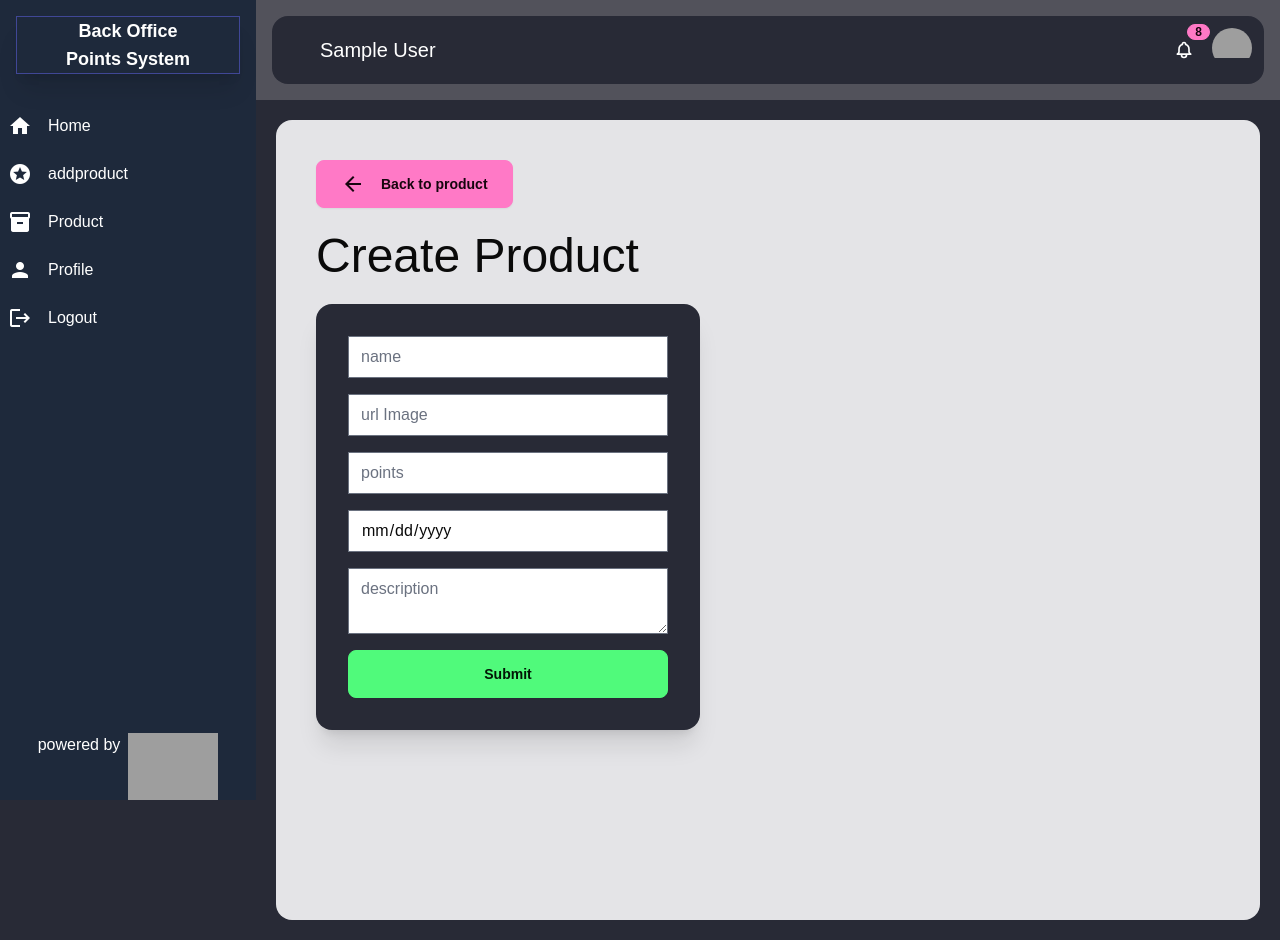
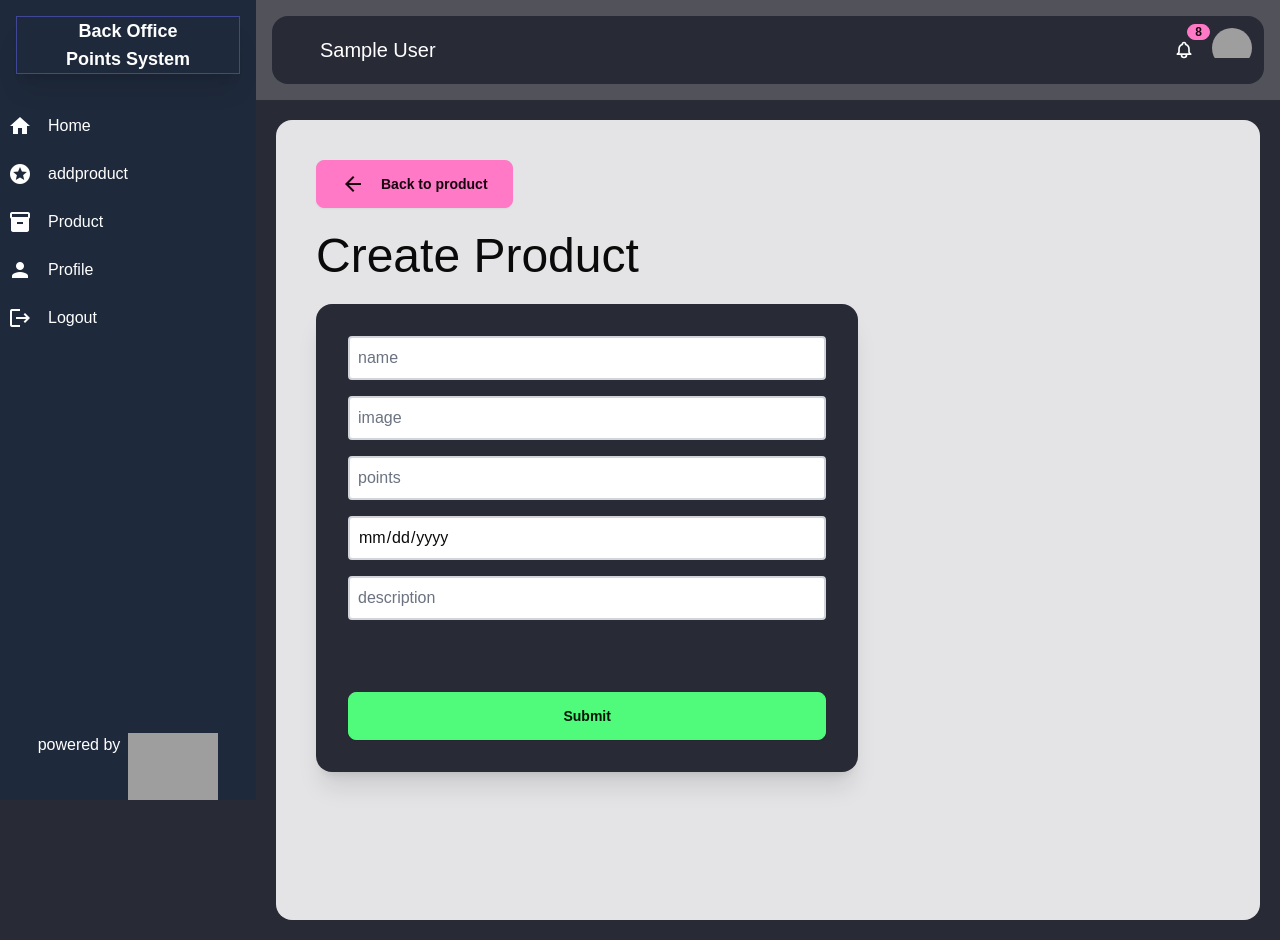
Before and after one commit to nut2567/point_system_backoffice, a Next.js app: page /addproduct in a window 1280 px wide. Built offline with nearby package versions, Linux system fonts and the light colour scheme; no server answers; sample sign-in values are in the browser's storage; grey boxes are pictures that could not be loaded.

Commit message:
sestion timeout 60*60 inpit valudate add product ProtectedPage show dialog  Session หมดอายุแล้ว

```diff
--- /dev/null
+++ b/src/app/(page)/addproduct/Toast.jsx
@@ -0,0 +1,26 @@
+// components/Toast.js
+import { useEffect } from "react";
+
+const Toast = ({ message, show, onClose }) => {
+  useEffect(() => {
+    if (show) {
+      const timer = setTimeout(() => {
+        onClose(); // ทำให้ข้อความเลือนหายไปหลัง 5 วินาที
+      }, 500);
+
+      return () => clearTimeout(timer); // ล้าง timer เมื่อ component ถูก unmount หรือเมื่อ show เปลี่ยนค่า
+    }
+  }, [show, onClose]);
+
+  return (
+    <div
+      className={` text-red-600 px-4 py-2 rounded-md shadow-lg transition-opacity duration-500 ${
+        show ? "opacity-100" : "opacity-0"
+      }`}
+    >
+      {message}
+    </div>
+  );
+};
+
+export default Toast;
--- a/src/app/(page)/addproduct/page.jsx
+++ b/src/app/(page)/addproduct/page.jsx
@@ -1,72 +1,80 @@
 "use client";
 
 import axios from "axios";
-import { useState, useEffect } from "react";
+import { useState, useEffect, useRef } from "react";
 import Link from "next/link";
 import { useRouter } from "next/navigation";
 import { useSession } from "next-auth/react";
 import Image from "next/image";
 
+import Toast from "./Toast";
 export default function MyComponent({ searchParams }) {
-  const [description, setDescription] = useState("");
-  const [name, setName] = useState("");
-  const [points, setPoints] = useState("");
-  const [expiryDate, setExpiryDate] = useState("");
-  const [image, setImage] = useState("");
-  const [valid, setValid] = useState(true); // แก้ไขชื่อฟังก์ชัน state ให้ถูกต้อง
-
+  const [formData, setFormData] = useState({
+    name: "",
+    image: "",
+    points: "",
+    expiryDate: "",
+    description: "",
+  });
+  const [valid, setValid] = useState(true);
   const [idProduct, setIdProduct] = useState(searchParams.product);
   const router = useRouter();
+  const { data: session } = useSession();
 
-  const { data: session } = useSession();
+  const [showToast, setShowToast] = useState(false);
 
   const getProductByID = () => {
     axios
       .get(`/api/addproduct/${idProduct}`)
       .then((response) => {
-        console.log(response.data);
         const data = response.data.product;
-        setDescription(data.description || "");
-        setName(data.name || "");
-        setPoints(data.points || "");
-        setExpiryDate(data.expiryDate || "");
-        setImage(data.image || "");
+        setFormData({
+          name: data.name || "",
+          image: data.image || "",
+          points: data.points || "",
+          expiryDate: data.expiryDate || "",
+          description: data.description || "",
+        });
       })
-      .catch((error) => {
-        console.error("Error submitting data: ", error);
-      });
+      .catch((error) => console.error("Error fetching data:", error));
   };
 
   useEffect(() => {
-    console.log("searchParams", searchParams.product);
-    if (searchParams.product) {
-      getProductByID();
+    if (searchParams.product) getProductByID();
+  }, []);
+
+  const checkImageValidity = async (url) => {
+    try {
+      if (url && (url.startsWith("http://") || url.startsWith("https://"))) {
+        const response = await fetch(url, { method: "HEAD" });
+        return (
+          response.ok && response.headers.get("Content-Type").includes("image")
+        );
       }
-  }, []);
+    } catch (error) {
+      console.error("Invalid image URL:", error);
+    }
+    return false;
+  };
 
   const formSubmitAddProduct = async (e) => {
     e.preventDefault();
-    if (!name || !description || !points) {
-      console.log("Please fill all fields");
+    const { name, image, points, expiryDate, description } = formData;
+
+    if (!name || !description || !points || !expiryDate || !image) {
+      setValid(false);
+      return;
+    }
+
+    if (!(await checkImageValidity(image))) {
       setValid(false);
       return;
     }
 
     axios
-      .post(`/api/addproduct/${idProduct || ""}`, {
-        name,
-        image,
-        points,
-        expiryDate,
-        description,
-      })
-      .then((response) => {
-        console.log(response.data);
-        document.getElementById("my_modal_2").showModal();
-      })
-      .catch((error) => {
-        console.error("Error submitting data: ", error);
-      });
+      .post(`/api/addproduct/${idProduct || ""}`, formData)
+      .then(() => document.getElementById("afterSaveSuccess").showModal())
+      .catch((error) => console.error("Error submitting data:", error));
   };
 
   const afterSaveSuccess = () => {
@@ -76,26 +84,39 @@ export default function MyComponent({ searchParams }) {
 
   return (
     <div className="w-full px-10">
-      <dialog id="my_modal_2" className="modal">
+      <dialog id="afterSaveSuccess" className="modal">
         <div className="modal-box">
           <h3 className="font-bold text-lg">แจ้งเตือน</h3>
+          {formData.image ? (
+            <div>
               <p className="py-4">บันทึกเรียบร้อย</p>
               <div className="modal-action">
-            <form onSubmit={afterSaveSuccess} method="dialog">
-              <button className="btn">Close</button>
-            </form>
+                <button onClick={afterSaveSuccess} className="btn">
+                  Close
+                </button>
               </div>
+            </div>
+          ) : (
+            <div>
+              <p className="py-4">Error checking image URL</p>
+              <div className="modal-action">
+                <button className="btn" method="dialog">
+                  Close
+                </button>
+              </div>
+            </div>
+          )}
         </div>
       </dialog>
 
+      <Link href="/product">
         <button className="btn btn-primary">
-        <Link href="/product">
           <div className="flex items-center justify-center p-2 rounded">
             <i className="material-icons mr-2">arrow_back</i>
             <span className="ml-2">Back to product</span>
           </div>
+        </button>
       </Link>
-      </button>
 
       <p className="my-6 text-left text-5xl">
         {!idProduct ? "Create Product" : "Edit Product"}
@@ -103,39 +124,29 @@ export default function MyComponent({ searchParams }) {
 
       {session ? (
         <div>
-          <div className="card bg-base-100 w-96 shadow-xl ">
-            <form onSubmit={formSubmitAddProduct} action="">
+          <div className="card bg-base-100 w-3/5 shadow-xl">
+            <form onSubmit={formSubmitAddProduct}>
               <div className="card-body gap-4 flex flex-nowrap">
+                {["name", "image", "points", "expiryDate", "description"].map(
+                  (field) => (
                     <input
-                  value={name}
-                  onChange={(e) => setName(e.target.value)}
-                  type="text"
-                  placeholder="name"
+                      key={field}
+                      value={formData[field]}
+                      onChange={(e) =>
+                        setFormData({ ...formData, [field]: e.target.value })
+                      }
+                      type={field === "expiryDate" ? "date" : "text"}
+                      placeholder={field}
+                      className={`border-2 p-2 w-full rounded ${!valid && !formData[field] ? "border-red-500" : "border-gray-300"}`}
                     />
-                <input
-                  value={image}
-                  onChange={(e) => setImage(e.target.value)}
-                  type="text"
-                  placeholder="url Image"
+                  )
+                )}
+                <Toast
+                  message="Please fill all fields correctly!"
+                  show={!valid}
+                  onClose={() => setValid(true)}
                 />
-                <input
-                  value={points}
-                  onChange={(e) => setPoints(e.target.value)}
-                  type="text"
-                  placeholder="points"
-                />
-                <input
-                  value={expiryDate}
-                  onChange={(e) => setExpiryDate(e.target.value)}
-                  type="date"
-                  placeholder="expiry date"
-                />
-                <textarea
-                  value={description}
-                  onChange={(e) => setDescription(e.target.value)}
-                  placeholder="description"
-                ></textarea>
-                {!valid && <p className="text-red-600">input invalid</p>}
+
                 <button type="submit" className="btn btn-success">
                   Submit
                 </button>
@@ -147,16 +158,6 @@ export default function MyComponent({ searchParams }) {
         <div className="flex-col text-center flex items-center justify-center h-dvh">
           <p>Not signed in</p>
           <span className="loading loading-spinner loading-lg text-info"></span>
-          <div className="flex w-52 flex-col gap-4">
-            <div className="flex items-center gap-4">
-              <div className="skeleton h-16 w-16 shrink-0 rounded-full"></div>
-              <div className="flex flex-col gap-4">
-                <div className="skeleton h-4 w-20"></div>
-                <div className="skeleton h-4 w-28"></div>
-              </div>
-            </div>
-            <div className="skeleton h-32 w-full"></div>
-          </div>
         </div>
       )}
     </div>
--- a/src/app/api/auth/[...nextauth]/route.js
+++ b/src/app/api/auth/[...nextauth]/route.js
@@ -24,10 +24,15 @@ export const authOptions = {
     ],
     session: {
         strategy: "jwt",
+        maxAge: 60 * 60, // 1 ชั่วโมง
+    updateAge: 15 * 60, // ขยายเวลาอีก 15 นาทีเมื่อมีการใช้งาน
     },
     secret: process.env.SESSION_SECRET,
     pages: {
         signIn: "/",
+    },
+    jwt: {
+      maxAge: 60 * 3,
     },
     callbacks:{
        jwt : async ({token, user, account, profile, isNewUser}) => {
--- a/src/app/layouts/MainLayout.jsx
+++ b/src/app/layouts/MainLayout.jsx
@@ -1,18 +1,15 @@
 "use client"; // ทำให้คอมโพเนนต์นี้ทำงานใน Client Side
-import { useEffect, useState } from 'react'; // นำเข้า useEffect และ useState จาก react
+import { useEffect, useState } from "react"; // นำเข้า useEffect และ useState จาก react
 import localFont from "next/font/local";
 import Image from "next/image";
 import "../globals.css";
 import Link from "next/link";
-import Headerbar from './Headerbar';
-import SideNavigation from './SideNavigation';
+import Headerbar from "./Headerbar";
+import SideNavigation from "./SideNavigation";
 
-import ProtectedPage from '../components/protectedPage';
-
+import ProtectedPage from "../components/protectedPage";
 
 export default function RootLayout({ children }) {
-
-
   const [sidebarOpen, setSidebarOpen] = useState(false); // ตัวแปรเพื่อจัดการการเปิด/ปิดของ Sidebar
   const [mobile, setMobile] = useState(false); // ตัวแปรเพื่อเช็คว่ากำลังอยู่ในโหมดมือถือหรือไม่
 
@@ -30,31 +27,29 @@ export default function RootLayout({ children }) {
   useEffect(() => {
     checkScreenSize();
     window.addEventListener("resize", checkScreenSize);
-        console.log('Component mounted');
+    console.log("Component mounted");
 
     // ทำความสะอาดเมื่อคอมโพเนนต์ถูกลบ
     return () => {
       window.removeEventListener("resize", checkScreenSize); // ลบ event listener
-            console.log('Component unmounted');
+      console.log("Component unmounted");
     };
   }, []); // Array ว่างหมายความว่า useEffect จะทำงานแค่ครั้งเดียวเมื่อคอมโพเนนต์ถูกติดตั้ง
   return (
-
     <ProtectedPage>
       <Headerbar sidebarOpen={sidebarOpen} mobile={mobile} />
       <SideNavigation sidebarOpen={sidebarOpen} mobile={mobile} />
 
-            <div className={`transition-all duration-300 ${sidebarOpen && !mobile ? 'ml-64' : ''}`}   >
-                <div className=" h-dvh bg-zinc-200 m-5 text-neutral-950 rounded-box items-center flex-col flex py-10">
+      <div
+        className={`transition-all duration-300 ${sidebarOpen && !mobile ? "ml-64" : ""}`}
+      >
+        <div className=" min-h-dvh bg-zinc-200 m-5 text-neutral-950 rounded-box items-center flex-col flex py-10">
           {children}
         </div>
-
       </div>
       <footer className="row-start-3 fixed flex gap-6 flex-wrap items-center justify-center">
         {/* Footer content goes here */}
       </footer>
     </ProtectedPage>
-
-
   );
 }
```
Also changed, not shown: src/app/(page)/product/page.jsx (+0 -18 lines), src/app/components/protectedPage.jsx (+62 -14 lines). Lines whose indentation alone changed are shown as unchanged.
